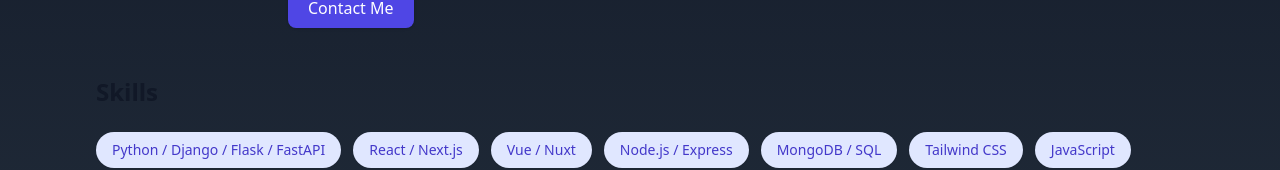
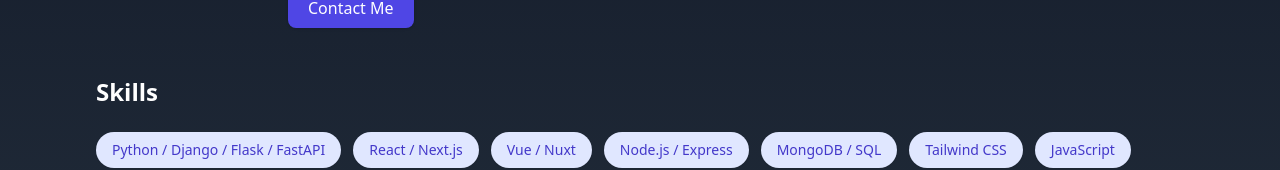
Before and after one commit to wahab123-cod/Sharoon, a Vue app: page /about in a window 1280 px wide. Shown: the part 300-470 px from the top of the page. Built offline with nearby package versions, Linux system fonts and the light colour scheme.

Commit message:
added png logo and change name vite to sharoon

```diff
--- a/index.html
+++ b/index.html
@@ -2,9 +2,9 @@
 <html lang="en">
   <head>
     <meta charset="UTF-8" />
-    <link rel="icon" type="image/svg+xml" href="/vite.svg" />
+    <link rel="icon" type="image/svg+xml" href="./src/assets/logo.jpg" />
     <meta name="viewport" content="width=device-width, initial-scale=1.0" />
-    <title>Vite + Vue</title>
+    <title>Sharoon</title>
   </head>
   <body>
     <div id="app"></div>
--- a/src/Pages/about.vue
+++ b/src/Pages/about.vue
@@ -41,7 +41,7 @@
 
         <!-- SKILLS -->
         <section>
-          <h2 class="text-2xl font-bold text-gray-900 dark:text-white mb-6">Skills</h2>
+          <h2 class="text-2xl font-bold text-white dark:text-white mb-6">Skills</h2>
           <div class="flex flex-wrap gap-3">
             <span
               v-for="skill in skills"
```
Also changed, not shown: src/assets/logo.jpg (added).
